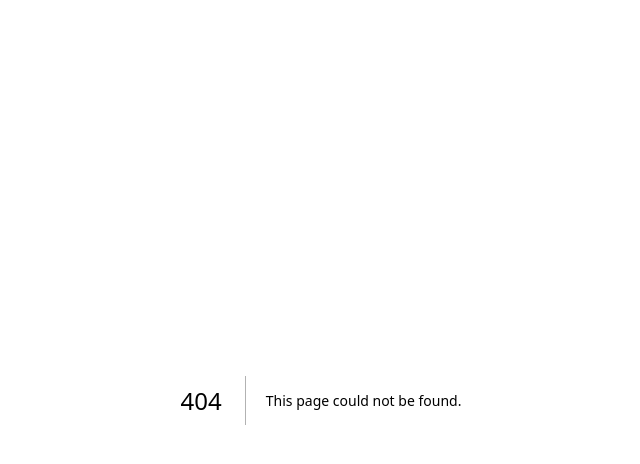
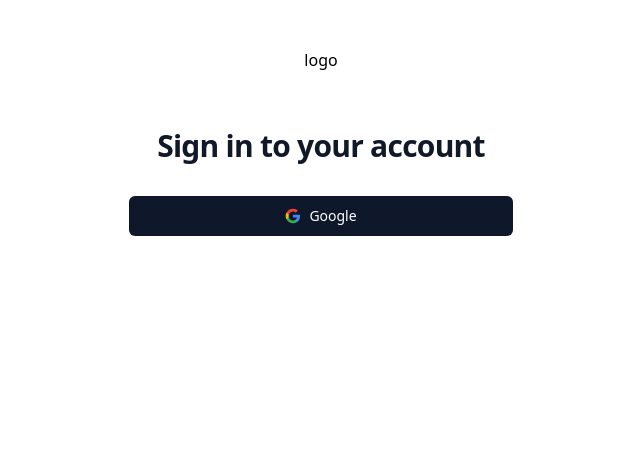
Before and after one commit to rishuishind/chatApplicationNext, a Next.js app: page /login in a window 1280 px wide. Before the commit this address had no page. Shown: the top 464 px of the page, without its empty margins (319-959 px from the left). Built offline with nearby package versions, Linux system fonts and the light colour scheme.

Commit message:
implemented authentication via google

```diff
--- /dev/null
+++ b/src/app/(auth)/login/page.tsx
@@ -0,0 +1,70 @@
+'use client'
+
+import Button from '@/components/UI/Button';
+import {FC, useState} from 'react';
+import {signIn} from 'next-auth/react';
+import toast from 'react-hot-toast';
+
+interface pageProps{}
+
+const Page:FC<pageProps>=()=>{
+
+    const [isLoading,setIsLoadin] = useState<boolean>(false);
+
+    const loginWithGoogle= async ()=>{
+      setIsLoadin(true);
+        try {
+          await signIn('google');
+        } catch (error) {
+          toast.error('Something went wrong!')
+        }finally{
+          setIsLoadin(false);
+        }
+    }
+
+
+    return <>
+    <div className='flex min-h-full items-center justify-center py-12 px-4 sm:px-6 lg:px-8'>
+        <div className='w-full flex flex-col items-center max-w-md space-y-8'>
+            <div className='flex flex-col items-center gap-8'>
+                logo
+                <h2 className='mt-6 text-center text-3xl font-bold tracking-tight text-gray-900'>
+                    Sign in to your account
+                </h2>
+            </div>
+            <Button onClick={loginWithGoogle} isLoading={isLoading} type='button' className='flex justify-center max-w-sm mx-auto w-full'>
+                {!isLoading && <svg
+                className='mr-2 h-4 w-4'
+                aria-hidden='true'
+                focusable='false'
+                data-prefix='fab'
+                data-icon='github'
+                role='img'
+                xmlns='http://www.w3.org/2000/svg'
+                viewBox='0 0 24 24'>
+                <path
+                  d='M22.56 12.25c0-.78-.07-1.53-.2-2.25H12v4.26h5.92c-.26 1.37-1.04 2.53-2.21 3.31v2.77h3.57c2.08-1.92 3.28-4.74 3.28-8.09z'
+                  fill='#4285F4'
+                />
+                <path
+                  d='M12 23c2.97 0 5.46-.98 7.28-2.66l-3.57-2.77c-.98.66-2.23 1.06-3.71 1.06-2.86 0-5.29-1.93-6.16-4.53H2.18v2.84C3.99 20.53 7.7 23 12 23z'
+                  fill='#34A853'
+                />
+                <path
+                  d='M5.84 14.09c-.22-.66-.35-1.36-.35-2.09s.13-1.43.35-2.09V7.07H2.18C1.43 8.55 1 10.22 1 12s.43 3.45 1.18 4.93l2.85-2.22.81-.62z'
+                  fill='#FBBC05'
+                />
+                <path
+                  d='M12 5.38c1.62 0 3.06.56 4.21 1.64l3.15-3.15C17.45 2.09 14.97 1 12 1 7.7 1 3.99 3.47 2.18 7.07l3.66 2.84c.87-2.6 3.3-4.53 6.16-4.53z'
+                  fill='#EA4335'
+                />
+                <path d='M1 1h22v22H1z' fill='none' />
+              </svg>}
+                Google
+            </Button>
+        </div>
+    </div>
+    </>
+};
+
+export default Page;
--- /dev/null
+++ b/src/app/(dashboard)/dashboard/add/page.tsx
@@ -0,0 +1,13 @@
+import AddFriendButton from '@/components/AddFriendButton'
+import React from 'react'
+
+const Add = () => {
+  return (
+    <main className='pt-8'>
+        <h1 className='font-bold text-5xl mb-8'>Add a friend</h1>
+        <AddFriendButton/>
+    </main>
+  )
+}
+
+export default Add
--- /dev/null
+++ b/src/app/(dashboard)/dashboard/page.tsx
@@ -0,0 +1,14 @@
+import { authOptions } from '@/lib/auth'
+import { getServerSession } from 'next-auth'
+import React, { FC } from 'react'
+
+interface DashboardProps {}
+
+const Dashboard = async ({}) => {
+    const session = await getServerSession(authOptions);
+  return (
+    <pre>{JSON.stringify(session)}</pre>
+  )
+}
+
+export default Dashboard
--- a/src/app/layout.tsx
+++ b/src/app/layout.tsx
@@ -1,3 +1,4 @@
+import Providers from '@/components/Providers'
 import './globals.css'
 
 export const metadata = {
@@ -12,7 +13,7 @@ export default function RootLayout({
 }) {
   return (
     <html lang="en">
-      <body>{children}</body>
+      <body><Providers>{children}</Providers></body>
     </html>
   )
 }
--- /dev/null
+++ b/src/components/AddFriendButton.tsx
@@ -0,0 +1,20 @@
+'use client'
+
+import React, { FC } from 'react'
+import Button from './UI/Button'
+
+interface AddFriendButtonProps{}
+
+const AddFriendButton:FC<AddFriendButtonProps> = ({}) => {
+  return (
+    <form className='max-w-sm'>
+        <label htmlFor="email" className='block text-sm font-medium leading-6 text-gray-900'>Add friend by E-Mail</label>
+        <div className='mt-2 flex gap-4'>
+            <input type="text" className='block w-full rounded-md border-0 py-1.5 text-gray-900 shadow-sm ring-1 ring-inset ring-gray-300 placeholder:text-gray-400 focus:ring-2 focus:ring-inset focus:ring-indigo-600 sm:text-sm sm:leading-6' placeholder='you@example.com' />
+            <Button>Add</Button>
+        </div>
+    </form>
+  )
+}
+
+export default AddFriendButton
--- /dev/null
+++ b/src/components/Providers.tsx
@@ -0,0 +1,17 @@
+import { FC, ReactNode } from "react";
+import { Toaster } from "react-hot-toast";
+
+interface ProviderProps{
+    children:ReactNode
+}
+
+const Providers:FC<ProviderProps>=({children})=>{
+    return(
+        <>
+        <Toaster position="top-center" reverseOrder={false}/>
+        {children}
+        </>
+    )
+}
+
+export default Providers;
--- /dev/null
+++ b/src/lib/auth.ts
@@ -0,0 +1,61 @@
+import { UpstashRedisAdapter } from "@next-auth/upstash-redis-adapter";
+import { NextAuthOptions } from "next-auth";
+import GoogleProvider from 'next-auth/providers/google';
+import { db } from "./db";
+
+function getGoogleCredentials(){
+    const clientId = process.env.GOOGLE_CLIENT_ID;
+    const clientSecret = process.env.GOOGLE_CLIENT_SECRET;
+
+    if(!clientId || clientId.length===0){
+        throw new Error('Missing GOOGLE_CLIENT_ID');
+    }
+    if(!clientSecret || clientSecret.length===0){
+        throw new Error('Missing GOOGLE_CLIENT_SECRET');
+    }
+    return {clientId,clientSecret};
+}
+
+export const authOptions:NextAuthOptions={
+    adapter:UpstashRedisAdapter(db),
+    session:{
+        strategy:"jwt",
+    },
+    pages:{
+        signIn:'/login'
+    },
+    providers:[
+        GoogleProvider({
+            clientId:getGoogleCredentials().clientId,
+            clientSecret:getGoogleCredentials().clientSecret
+        })
+    ],
+    callbacks:{
+        async jwt({token,user}){
+            const dbUser = (await db.get(`user:${token.id}`) as User | null)
+            if(!dbUser){
+                token.id = user!.id
+                return token;
+            }
+            return {
+                id:dbUser.id,
+                name:dbUser.name,
+                email:dbUser.email,
+                picture:dbUser.image
+
+            }
+        },
+        async session({session,token}){
+            if(token){
+                session.user.id = token.id;
+                session.user.name = token.name;
+                session.user.email = token.email;
+                session.user.image = token.picture;
+            }
+            return session;
+        },
+        redirect(){
+            return '/dashboard'
+        }
+    }
+}
--- /dev/null
+++ b/src/pages/api/auth/[...nextauth].ts
@@ -0,0 +1,4 @@
+import { authOptions } from "@/lib/auth";
+import NextAuth from "next-auth/next";
+
+export default NextAuth(authOptions);
--- /dev/null
+++ b/src/types/db.d.ts
@@ -0,0 +1,6 @@
+interface User{
+    name:string
+    email:string
+    image:string
+    id:string
+}
--- /dev/null
+++ b/src/types/next-auth.d.ts
@@ -0,0 +1,19 @@
+import type {Session,User} from 'next-auth';
+import type {JWT} from 'next-auth/jwt';
+
+
+type UserId = string
+
+declare module 'next-auth/jwt'{
+    interface JWT{
+        id:UserId
+    }
+}
+
+declare module 'next-auth'{
+    interface Session{
+        user:User & {
+            id:UserId
+        }
+    }
+}
--- a/tailwind.config.js
+++ b/tailwind.config.js
@@ -11,5 +11,5 @@ module.exports = {
   theme: {
     extend: {},
   },
-  plugins: [],
+  plugins: [require('@tailwindcss/forms')],
 }
```
Also changed, not shown: package.json (+9 -1 lines), 1 other file (tests, documents, lock files or other folders).
